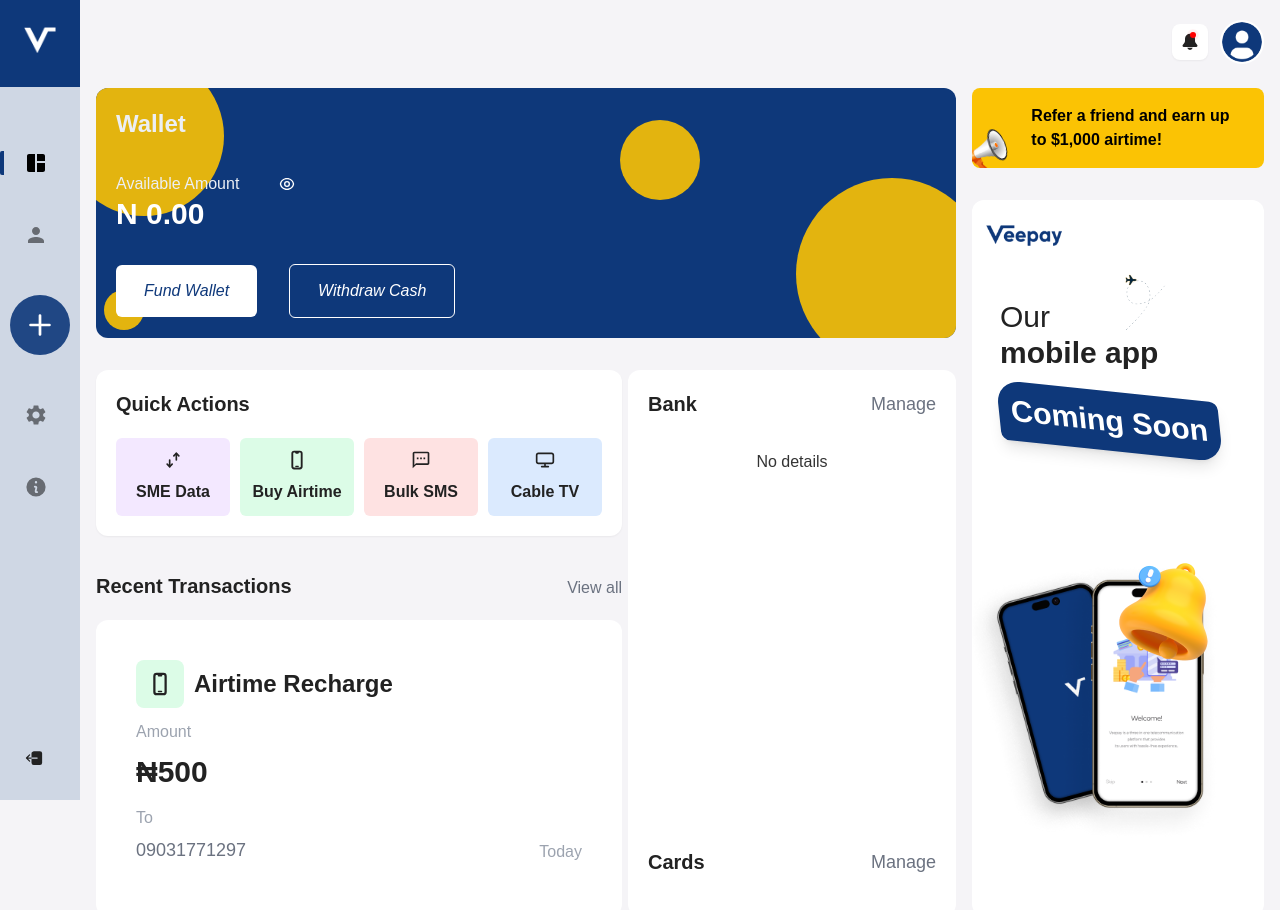
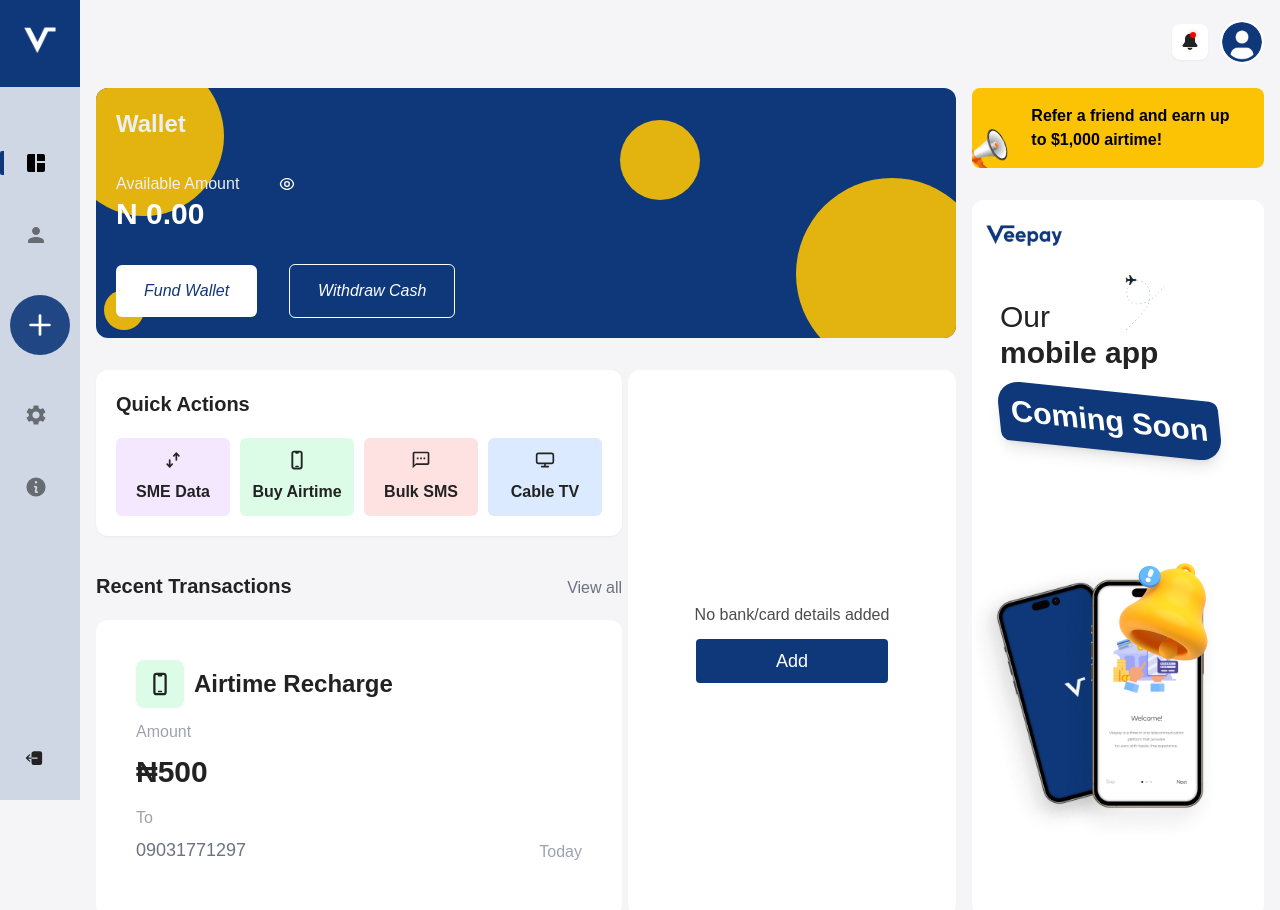
Before and after one commit to ihemebiriegondu/veepay-new-landingpage, a React (Create React App) app: page /dashboard in a window 1280 px wide. Shown: the top 910 px of the page. Built offline with nearby package versions, Linux system fonts and the light colour scheme; the HTML template or start-up script is replaced by a standard one.

Commit message:
added tab for when no bank/card details

```diff
--- a/src/App.js
+++ b/src/App.js
@@ -12,6 +12,8 @@ import SmeData from "./allServices/smeData";
 import AirtimePurchase from "./allServices/airtimePurchase";
 import Bulksms from "./allServices/bulksms";
 import CableTV from "./allServices/cableTV";
+import FundWallet from "./pages/fundWallet";
+import WithdrawFunds from "./pages/withdrawFunds";
 
 function App() {
   return (
@@ -34,6 +36,9 @@ function App() {
         <Route path="/airtime purchase" element={<AirtimePurchase />} />
         <Route path="/bulk sms" element={<Bulksms />} />
         <Route path="/cable tv subscription" element={<CableTV />} />
+
+        <Route path="/fund wallet" element={<FundWallet />} />
+        <Route path="/withdraw funds" element={<WithdrawFunds />}/>
       </Routes>
     </Router>
   );
--- a/src/components/DashboardComponents/MainDashboardComponents/bankSection.jsx
+++ b/src/components/DashboardComponents/MainDashboardComponents/bankSection.jsx
@@ -24,11 +24,8 @@ export default function Bank(props) {
             : "bg-primary/90 text-white"
         }`}
       >
-        {props.accName === "" ? (
-          <p className="text-center text-base">No details</p>
-        ) : (
         <div
-            className={`flex flex-col xl:gap-y-16 xmd:gap-y-28 md:gap-y-24 xs:gap-y-20 gap-y-20 relative z-40 ${
+          className={`flex flex-col xl:gap-y-16 xmd:gap-y-28 md:gap-y-24 gap-y-20 relative z-40 ${
             props.accName && props.accName.length > 12
               ? "xmd:text-sm"
               : "xmd:text-base"
@@ -48,7 +45,6 @@ export default function Bank(props) {
             <p className="mt-2">{props.accNo}</p>
           </div>
         </div>
-        )}
         <div
           className={`absolute left-0 bottom-0 right-0 z-30 opacity-50 ${
             props.accName === "" ? "hidden" : "block"
--- a/src/components/DashboardComponents/MainDashboardComponents/carouselSwipperButtons.jsx
+++ b/src/components/DashboardComponents/MainDashboardComponents/carouselSwipperButtons.jsx
@@ -9,7 +9,7 @@ export default function CarouselSwipperButtons() {
     <div className="">
       {swiper.realIndex !== 0 && (
         <div
-          className={`absolute left-0.5 bottom-1/2 z-50 text-xl text-black bg-white hover:text-primary p-1 rounded-full shadow-sm transition duration-200 ease-in cursor-pointer`}
+          className={`absolute left-0.5 bottom-1/2 z-50 text-xl text-black bg-white hover:text-primary p-1 rounded-full shadow-md transition duration-200 ease-in cursor-pointer`}
           onClick={() => {
             swiper.slidePrev();
           }}
@@ -22,7 +22,7 @@ export default function CarouselSwipperButtons() {
         ""
       ) : (
         <div
-          className={`absolute bottom-1/2 right-0.5 z-50 text-xl text-black bg-white hover:text-primary p-1 rounded-full shadow-sm transition duration-200 ease-in cursor-pointer`}
+          className={`absolute bottom-1/2 right-0.5 z-50 text-xl text-black bg-white hover:text-primary p-1 rounded-full shadow-md transition duration-200 ease-in cursor-pointer`}
           onClick={() => {
             swiper.slideNext();
           }}
--- a/src/components/DashboardComponents/MainDashboardComponents/topMobileCarousel.jsx
+++ b/src/components/DashboardComponents/MainDashboardComponents/topMobileCarousel.jsx
@@ -15,6 +15,7 @@ export default function TopMobileCarousel(props) {
 
   return (
     <div className="">
+      {props.bankDetails.bankName === "" && props.cards.length === 0 ? (
         <Swiper
           modules={[A11y]}
           spaceBetween={50}
@@ -25,6 +26,37 @@ export default function TopMobileCarousel(props) {
           <SwiperSlide>
             <Wallet />
           </SwiperSlide>
+
+          <SwiperSlide>
+            <div className="xmd:w-72 text-center h-full flex flex-col justify-center bg-white rounded-xl shadow xmd:py-0 md:py-24 py-20">
+              <p className="text-black/70">No bank/card details added</p>
+              <div className="mx-auto w-1/2">
+                <button
+                  type="button"
+                  className={`lg:py-2 py-1 lg:text-lg md:text-base sm:text-sm font-medium rounded mt-3 w-full outline-none transition ease-in-out duration-500 bg-primary hover:bg-primary/90 text-white`}
+                  onClick={() => {
+                    props.activeMainTab("Settings");
+                    props.activeSettingTab("Accounts");
+                  }}
+                >
+                  Add
+                </button>
+              </div>
+            </div>
+          </SwiperSlide>
+        </Swiper>
+      ) : (
+        <Swiper
+          modules={[A11y]}
+          spaceBetween={50}
+          slidesPerView={1}
+          onSlideChange={(swiper) => setActiveSlide(swiper.realIndex)}
+        >
+          <CarouselSwipperButtons active={activeSlide} />
+          <SwiperSlide>
+            <Wallet />
+          </SwiperSlide>
+
           {props.bankDetails.bankName && (
             <SwiperSlide>
               <Bank
@@ -51,6 +83,7 @@ export default function TopMobileCarousel(props) {
               </SwiperSlide>
             ))}
         </Swiper>
+      )}
     </div>
   );
 }
--- a/src/components/DashboardComponents/MainDashboardComponents/walletSection.jsx
+++ b/src/components/DashboardComponents/MainDashboardComponents/walletSection.jsx
@@ -46,13 +46,13 @@ export default function Wallet() {
         </div>
         <div className="flex items-center md:gap-8 sm:gap-7 xs:gap-4 gap-3 italic font-medium md:text-base xs:text-sm text-xs">
           <Link
-            to={"/dashboard"}
+            to={"/fund wallet"}
             className="inline-block md:py-3.5 py-2 md:px-7 xs:px-6 px-3 text-primary rounded-md bg-white outline-none transition ease-in-out duration-500"
           >
             Fund Wallet
           </Link>
           <Link
-            to={"/dashboard"}
+            to={"/withdraw funds"}
             className="inline-block md:py-3.5 py-2 md:px-7 xs:px-6 px-3 text-white hover:text-primary rounded-md border border-white hover:bg-white outline-none transition ease-in-out duration-500"
           >
             Withdraw Cash
--- a/src/components/DashboardComponents/mainDashboard.jsx
+++ b/src/components/DashboardComponents/mainDashboard.jsx
@@ -13,7 +13,6 @@ import TopMobileCarousel from "./MainDashboardComponents/topMobileCarousel";
 export default function MainDashboard(props) {
   return (
     <section className="">
-      {console.log(props.cards)}
       <div className="flex flex-row justify-end items-center md:gap-3 gap-2.5">
         <Link
           to={"/dashboard"}
@@ -60,6 +59,25 @@ export default function MainDashboard(props) {
               <Recent />
             </div>
             <div className="bg-white p-5 rounded-xl xmd:flex flex-col justify-between hidden">
+              {props.bankDetails.accName === "" && props.cards.length === 0 ? (
+                <div className="xmd:w-72 text-center h-full flex flex-col justify-center">
+                  <p className="text-black/70">No bank/card details added</p>
+                  <div className="mx-auto w-2/3">
+                    <button
+                      type="button"
+                      className={`lg:py-2 py-1 lg:text-lg md:text-base sm:text-sm font-medium rounded mt-3 w-full outline-none transition ease-in-out duration-500 bg-primary hover:bg-primary/90 text-white`}
+                      onClick={() => {
+                        props.activeTab("Settings");
+                        props.setCurrentSettingTab("Accounts");
+                      }}
+                    >
+                      Add
+                    </button>
+                  </div>
+                </div>
+              ) : (
+                <div>
+                  {props.bankDetails.accName !== "" && (
                     <Bank
                       bankName={props.bankDetails.bankName}
                       accName={props.bankDetails.accName}
@@ -67,11 +85,16 @@ export default function MainDashboard(props) {
                       activeMainTab={props.activeTab}
                       activeSettingTab={props.setCurrentSettingTab}
                     />
+                  )}
+                  {props.cards.length > 0 && (
                     <DashCards
                       cards={props.cards}
                       activeMainTab={props.activeTab}
                       activeSettingTab={props.setCurrentSettingTab}
                     />
+                  )}
+                </div>
+              )}
             </div>
           </div>
         </article>
--- /dev/null
+++ b/src/pages/fundWallet.jsx
@@ -0,0 +1,7 @@
+import React from 'react'
+
+export default function FundWallet() {
+  return (
+    <div>fundWallet</div>
+  )
+}
--- /dev/null
+++ b/src/pages/withdrawFunds.jsx
@@ -0,0 +1,7 @@
+import React from 'react'
+
+export default function WithdrawFunds() {
+  return (
+    <div>withdrawFunds</div>
+  )
+}
```
Lines whose indentation alone changed are shown as unchanged.
